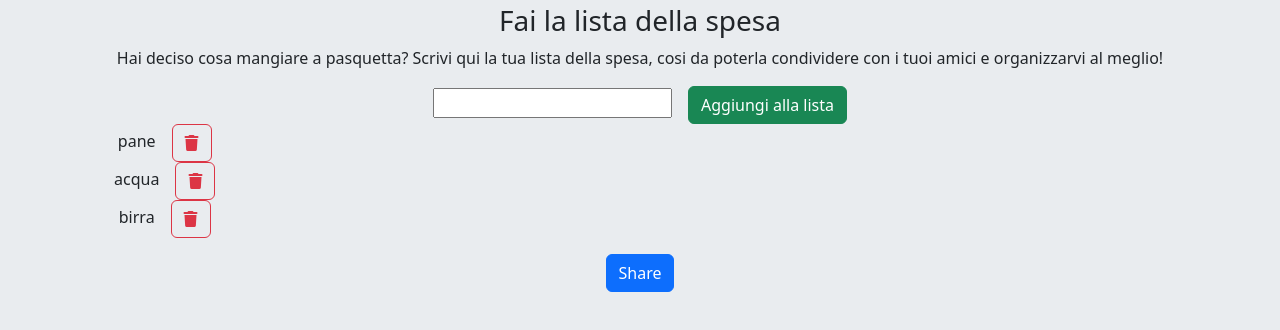
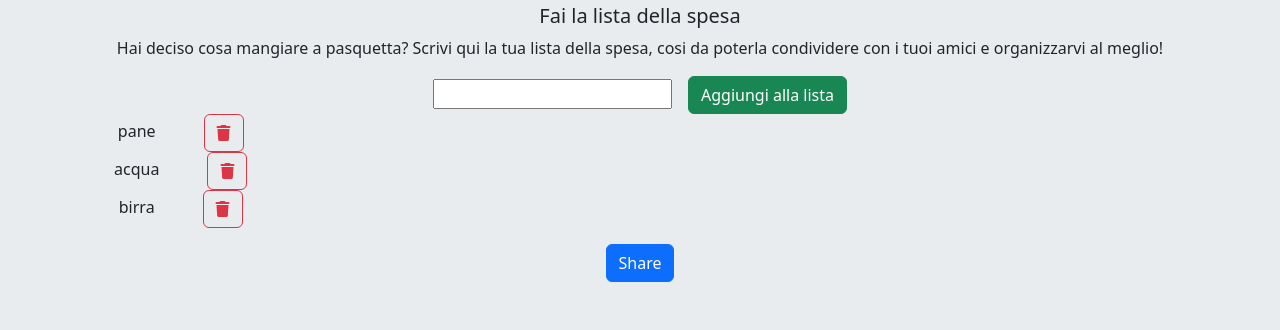
Before and after one commit to vitodepi16/vue-todolist, a plain HTML site: page index.html in a window 1280 px wide. Shown: the part 42-372 px from the top of the page. Drawn offline with nearby package versions, Linux system fonts and the light colour scheme.

Commit message:
change style text

```diff
--- a/index.html
+++ b/index.html
@@ -16,23 +16,17 @@
     <div id="app">
         <div class="container text-center ">
             <h2 >LISTA DELLA SPESA PER PASQUETTA</h2>
-<h3>Fai la lista della spesa</h3>
-<p>Hai deciso cosa mangiare a pasquetta? Scrivi qui la tua lista della spesa, cosi da poterla condividere con i tuoi amici e organizzarvi al meglio!</p>
+<h3 class="fs-5">Fai la lista della spesa</h3>
+<p class="fs-6">Hai deciso cosa mangiare a pasquetta? Scrivi qui la tua lista della spesa, cosi da poterla condividere con i tuoi amici e organizzarvi al meglio!</p>
 <div class="">
     <input type="text" name="ingredient" id="ingredient" v-model="text" @keyup.enter="inserisci" >
     <button @click="inserisci()" class="btn btn-success ms-3">Aggiungi alla lista </button>
 <div class=" justify-content-start d-flex">
-      <ul v-if="listSpesa.length > 0 " >
 
-
+      <ul v-if="listSpesa.length > 0 ">
         <li v-for="(item, index) in listSpesa" @click="completedAction(index)" :class="item.done ? 'text-decoration-line-through': '' ">
-
-
-    <span>{{item.text}}</span>
-            <button @click.stop="deleteItem(index)" class="btn btn-outline-danger ms-3 "><i class="fa-thin fa fa-trash"></i></button>
-
-
-
+            <span>{{item.text}}</span>
+            <button @click.stop="deleteItem(index)" class="btn btn-outline-danger ms-5"><i class="fa-thin fa fa-trash"></i></button>
         </li>
     </ul>
 
--- a/js/script.js
+++ b/js/script.js
@@ -48,7 +48,7 @@ createApp({
             this.listSpesa.splice(index, 1)
           },
           completedAction(index){
-            this.listSpesa[index].done = true;
+            this.listSpesa[index].done = !this.listSpesa[index].done;
           }
 
       }
```
